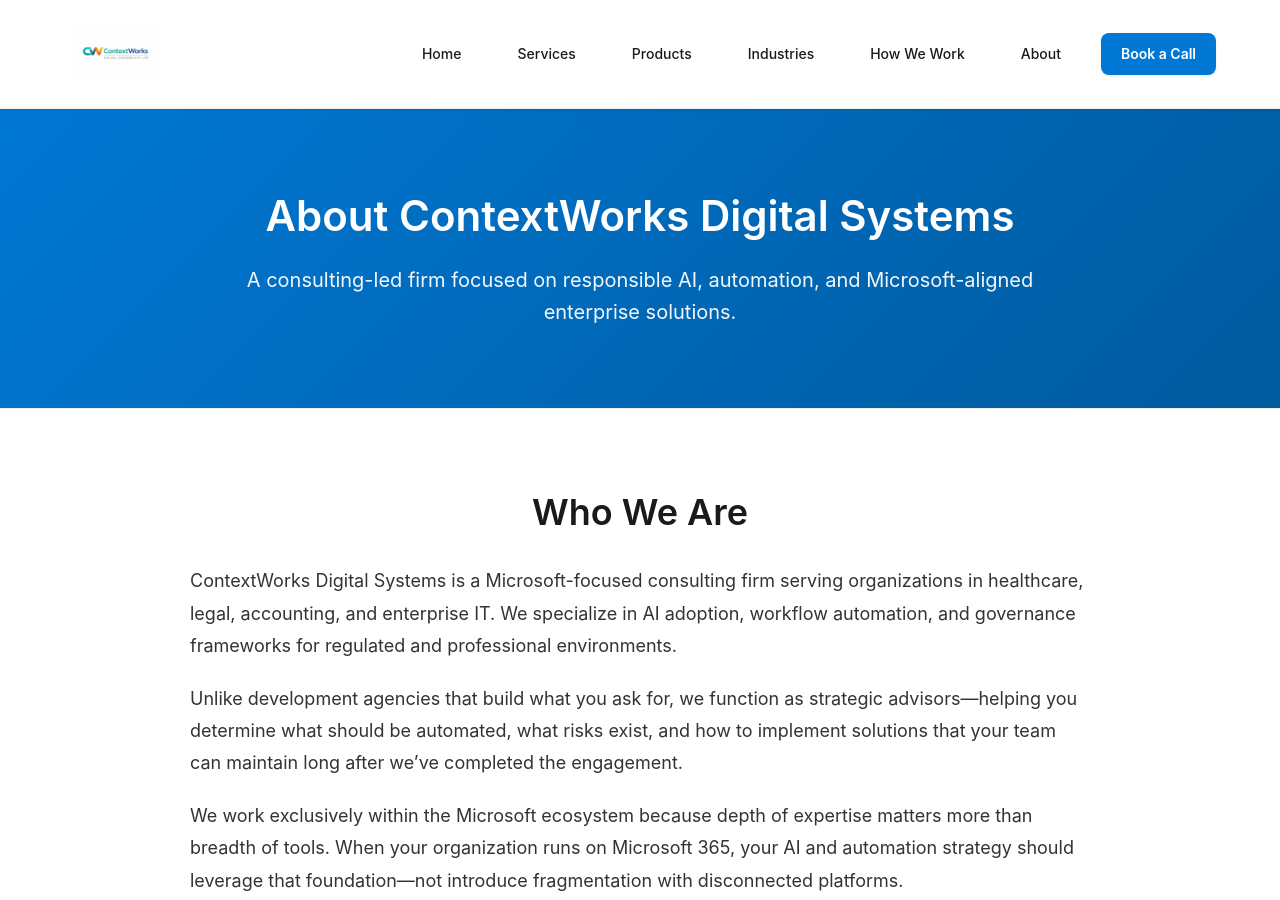
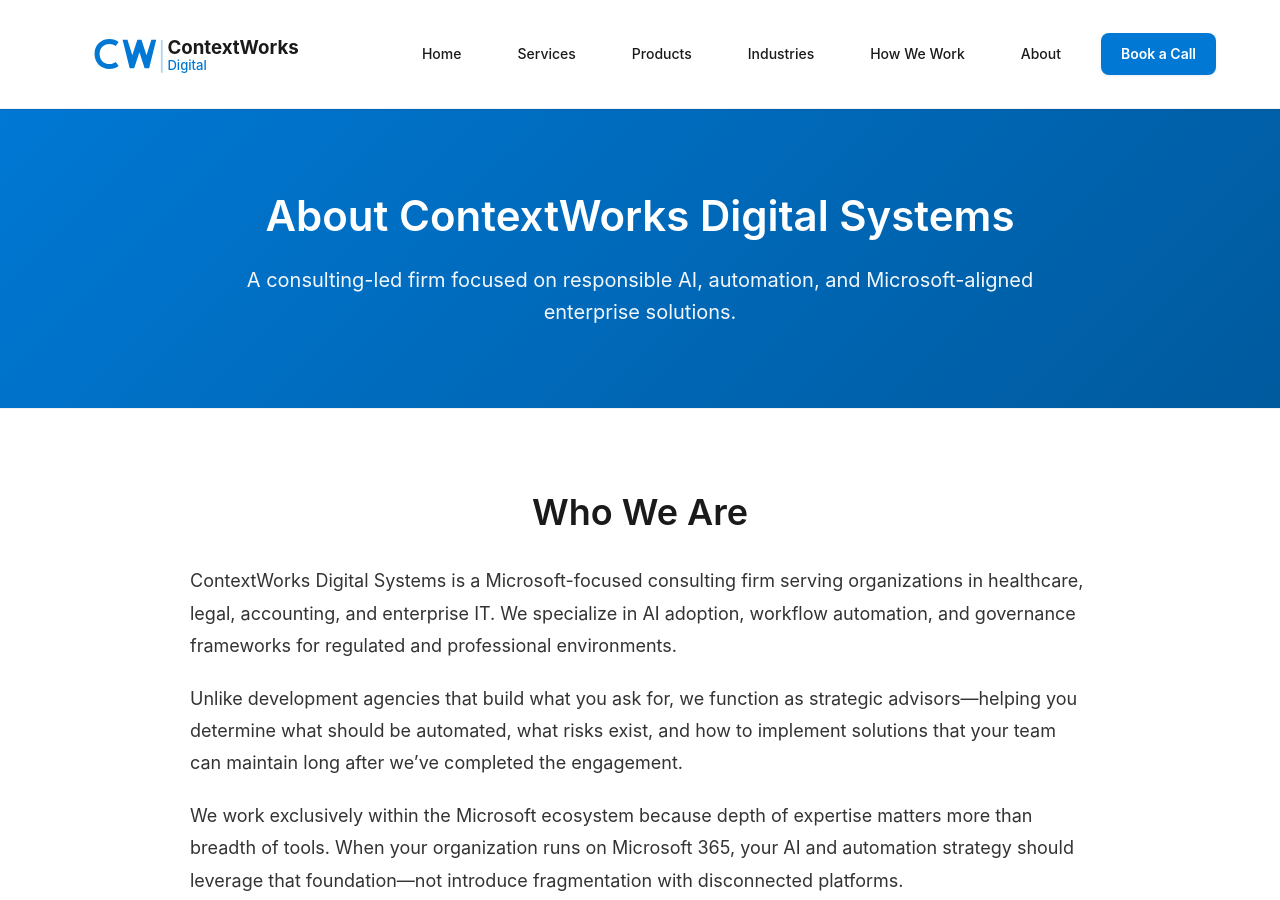
Before and after one commit to askbharat/ContextWorksDigital, a plain HTML site: page about.html in a window 1280 px wide. Shown: the top 900 px of the page. Drawn offline with Linux system fonts and the light colour scheme.

Commit message:
Create professional SVG logo and update all pages

```diff
--- a/about.html
+++ b/about.html
@@ -14,7 +14,7 @@
   <header class="header">
     <div class="container">
       <a href="index.html" class="logo-link">
-        <img src="images/company-logo.png" alt="ContextWorks Digital Systems" class="logo" />
+        <img src="images/company-logo.svg" alt="ContextWorks Digital Systems" class="logo" />
       </a>
       <nav>
         <a href="index.html">Home</a>
@@ -376,7 +376,7 @@
     <div class="container">
       <div class="site-footer__content">
         <div class="site-footer__col">
-          <img src="images/company-logo.png" alt="ContextWorks Digital Systems" class="site-footer__logo" />
+          <img src="images/company-logo.svg" alt="ContextWorks Digital Systems" class="site-footer__logo" />
           <p class="site-footer__description">Microsoft AI & Automation Consulting Partner</p>
           <p class="site-footer__description">Serving USA, UK, and Australia</p>
         </div>
```
Also changed, not shown: contact.html (+2 -2 lines), how-we-work.html (+2 -2 lines), index.html (+2 -2 lines), industries.html (+2 -2 lines), products.html (+2 -2 lines), services.html (+2 -2 lines), images/company-logo.svg (added).
